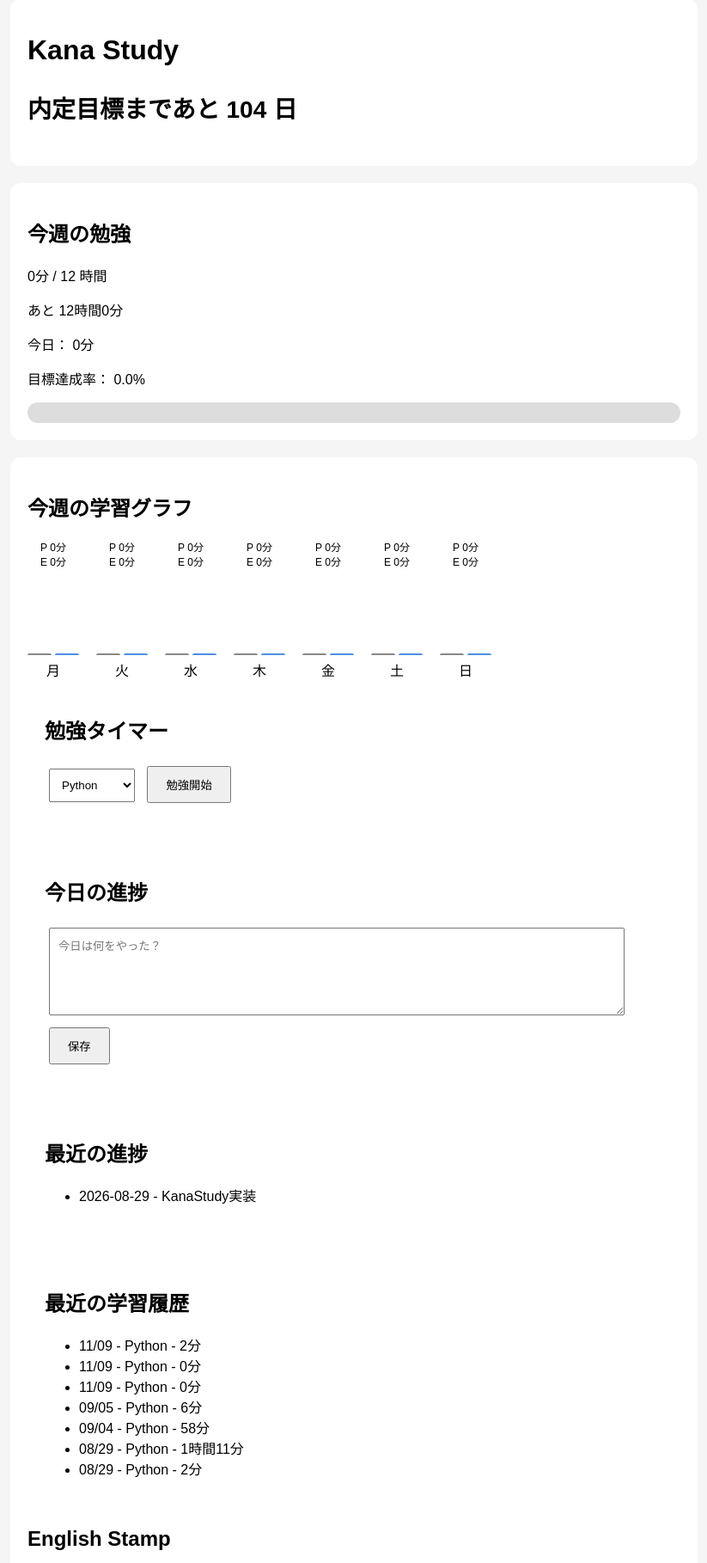
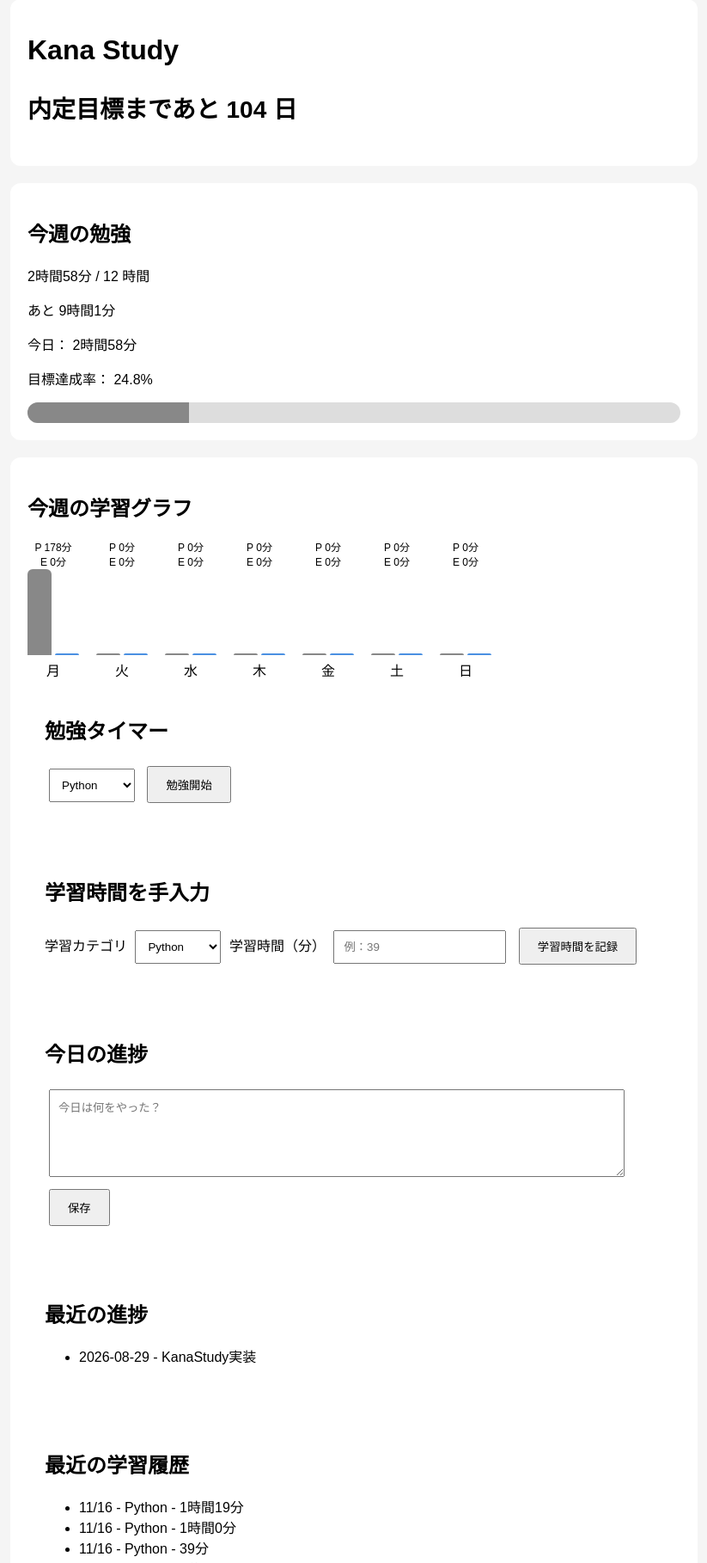
Before and after one commit to masa7830/KanaAI, a Flask app: page / in a window 1280 px wide. Shown: the part 61-1879 px from the top of the page at 86% size, without its empty margins (228-1051 px from the left). Run offline with Flask 3, Linux system fonts and the light colour scheme.

Commit message:
学習時間の手入力

```diff
--- a/app.py
+++ b/app.py
@@ -7,15 +7,17 @@ from study import (
     stop_study,
     save_progress,
     get_dashboard,
-    add_english_stamp
+    add_english_stamp,
+    add_manual_study
 )
 
 app = Flask(__name__)
 
 
 @app.route("/english/stamp", methods=["POST"])
+#URLを登録する
 def english_stamp():
-
+#関数を実行する
     category = request.form.get(
         "category",
         "単語帳"
@@ -77,6 +79,24 @@ def study_progress():
 
     return redirect(url_for("home"))
 
+@app.route("/study/manual", methods=["POST"])
+def study_manual():
+
+    category = request.form.get("category", "Python")
+    minutes = request.form.get("minutes", "")
+    #フォームから値を受け取る
+    try:
+        minutes = int(minutes)
+
+        if minutes <= 0:
+            return redirect(url_for("home"))
+        #0以下なら終了してトップページに戻る
+    except ValueError:
+        return redirect(url_for("home"))
+        #エラーならトップページに戻る
+    add_manual_study(category, minutes)
+    #学習履歴に追加
+    return redirect(url_for("home"))
 
 if __name__ == "__main__":
     app.run(debug=True)
--- a/study.py
+++ b/study.py
@@ -121,7 +121,27 @@ def stop_study():
     #秒を分に直す
     return f"お疲れさま！今日は{minutes}分進んだよ！"
     #お疲れ様のメッセージを返す
+def add_manual_study(category, minutes):
 
+    data = load_data()
+    #保存済みの学習データを読み込む
+    seconds = minutes * 60
+
+    now = datetime.now()
+
+    session = {
+        "category": category,
+        "start": now.isoformat(),
+        "end": now.isoformat(),
+        "seconds": seconds
+       }
+    #学習記録を作る開始と終了は現在時刻
+
+    data["sessions"].append(session)
+    #学習リストを取り出し今回の学習リストを追加する
+    save_data(data)
+    #ファイルに保存する
+    return f"{category}を{minutes}分記録したよ！"
 def get_today_seconds():
     data = load_data()
     #データを読み込む
@@ -130,8 +150,9 @@ def get_today_seconds():
     total = 0
     #学習時間の合計を初期化する
     for session in data["sessions"]:
+    # 学習履歴を1件ずつ取り出す
         start = datetime.fromisoformat(session["start"])
-
+        # セッション開始日時を日時データに変換する
         if start.date() == today:
             total += session["seconds"]
 
@@ -154,6 +175,30 @@ def get_week_seconds():
          # セッション開始日時を日時データに変換する
         if start.date() >= monday:
              # 開始日が今週の月曜日以降か確認する
+            total += session["seconds"]
+              # 条件に合う学習時間を加算する
+
+    return total
+    # 合計した学習時間を秒単位で返す
+
+def get_last_week_seconds():
+
+    data = load_data()
+    # 保存された学習データを読み込む
+    today = datetime.now().date()
+    # 今日の日付を取得する
+    monday = today - timedelta(days=today.weekday())
+    # 今日から今週の月曜日までの日数を引く
+    last_monday = monday - timedelta(days=7)
+    #今週の月曜日から7日もどる
+    total = 0
+    # 学習時間の合計を0で初期化する
+    for session in data["sessions"]:
+    # 学習履歴を1件ずつ取り出す
+        start = datetime.fromisoformat(session["start"])
+         # セッション開始日時を日時データに変換する
+        if start.date() >= last_monday and start.date()< monday:
+             # 先週の月曜日以降で今週の月曜日より前か
             total += session["seconds"]
               # 条件に合う学習時間を加算する
 
--- a/study_data.json
+++ b/study_data.json
@@ -42,6 +42,24 @@
       "start": "2026-11-09T23:40:24.469325",
       "end": "2026-11-09T23:42:46.971413",
       "seconds": 142.502088
+    },
+    {
+      "category": "Python",
+      "start": "2026-11-16T13:57:32.980843",
+      "end": "2026-11-16T13:57:32.980843",
+      "seconds": 2340
+    },
+    {
+      "category": "Python",
+      "start": "2026-11-16T14:00:08.449254",
+      "end": "2026-11-16T14:00:08.449254",
+      "seconds": 3600
+    },
+    {
+      "category": "Python",
+      "start": "2026-11-16T13:24:19.507074",
+      "end": "2026-11-16T14:43:48.347003",
+      "seconds": 4768.839929
     }
   ],
   "progress_logs": [
--- a/templates/index.html
+++ b/templates/index.html
@@ -312,6 +312,37 @@
         {% endif %}
     </div>
 
+<div class="card">
+    <h2>学習時間を手入力</h2>
+
+    <form action="/study/manual" method="POST">
+
+        <label>学習カテゴリ</label>
+        <select name="category">
+            <option>Python</option>
+            <option>Flask</option>
+            <option>Java</option>
+            <option>基本情報</option>
+            <option>Kana開発</option>
+            <option>TOEIC</option>
+        </select>
+
+        <label>学習時間（分）</label>
+        <input
+            type="number"
+            name="minutes"
+            min="1"
+            placeholder="例：39"
+            required
+        >
+
+        <button type="submit">
+            学習時間を記録
+        </button>
+
+    </form>
+</div>
+
 
     <div class="card">
         <h2>今日の進捗</h2>
```
Also changed, not shown: study_data_backup.json (+20 -1 lines), 1 other file.
